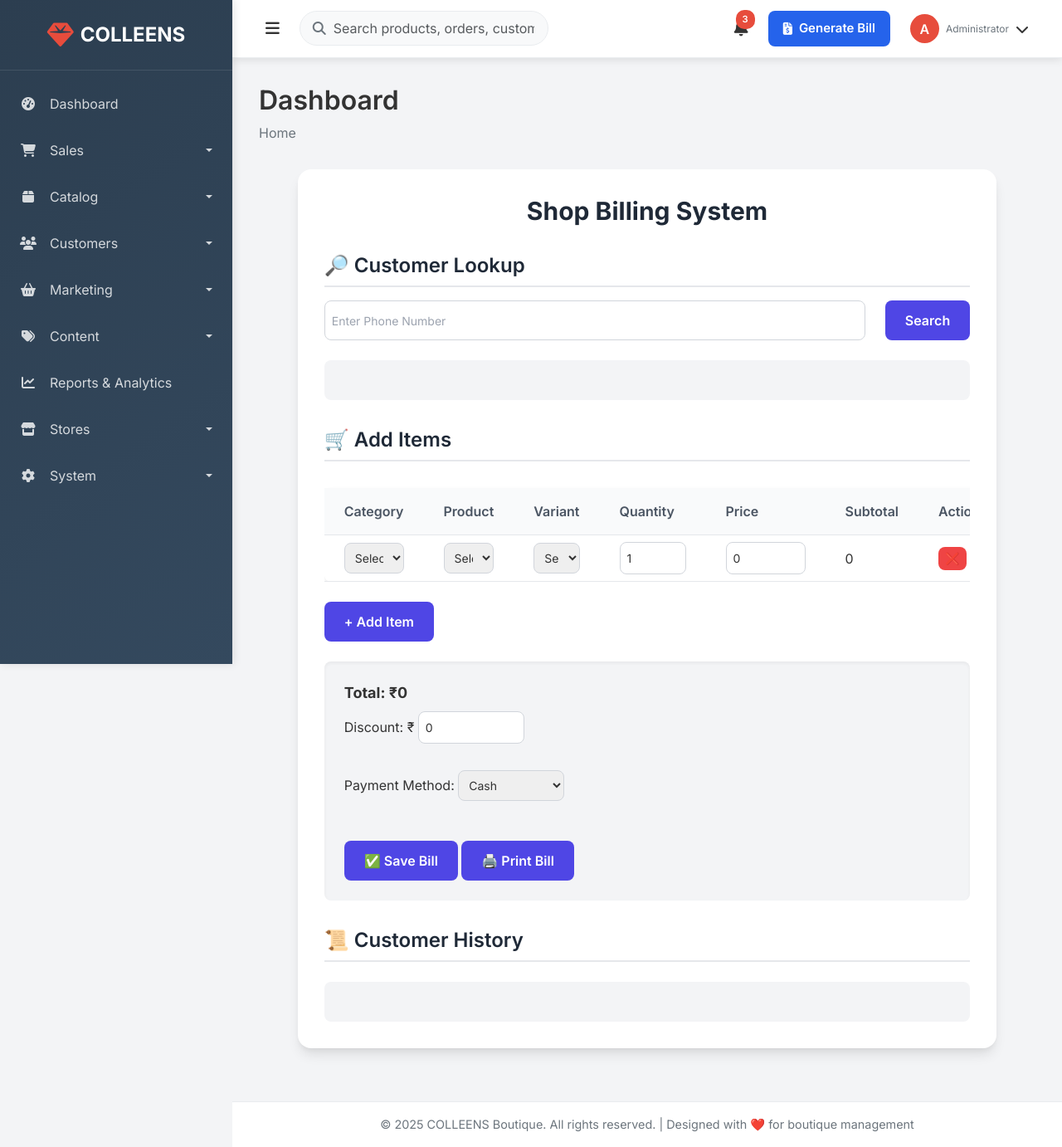
After one commit to swadiq6667/colliques-website, a Django app: page /billing in a window 1280 px wide. The commit adds this page. Shown: the whole page at 83% size. Run offline with Django 5.2, Linux system fonts and the light colour scheme; tables that the repository leaves empty hold one stand-in row (values such as "Sample post"); some libraries are stand-ins or nearby versions.

Commit message:
Describe your changes here

```diff
--- a/shop/urls.py
+++ b/shop/urls.py
@@ -1,14 +1,21 @@
 from django.urls import path
-from shop.views.home import IndexView, AddressView, AddAddressView # import your view file # import your view file
+from shop.views.home import IndexView, AddressView, AddAddressView
+from shop.views.bill import (
+    customer_lookup, create_bill, customer_history, billing_page,
+    category_list, product_list, variant_list  # ✅ import API views
+)
 
 urlpatterns = [
     path('', IndexView, name='Home'),
     path('Address', AddressView, name='Address'),
     path('add_address', AddAddressView, name='AddAddress'),
+    path('customer_lookup', customer_lookup, name='customer_lookup'),
+    path('create_bill', create_bill, name='create_bill'),
+    path('customer_history/<int:customer_id>', customer_history, name='customer_history'),
+    path('billing', billing_page, name='billing'),
 
-
-
-
-
-
+    # API URLs
+    path("api/categories/", category_list, name="api_categories"),
+    path("api/products/", product_list, name="api_products"),
+    path("api/variants/", variant_list, name="api_variants"),
 ]
--- /dev/null
+++ b/shop/views/bill.py
@@ -0,0 +1,136 @@
+from django.shortcuts import render, get_object_or_404
+from django.http import JsonResponse
+from shop.models import CustomerProfile, Bill, BillItem, Product, ProductVariant
+
+def billing_page(request):
+    return render(request, "bill.html")
+
+def customer_lookup(request):
+    phone = request.GET.get("phone")
+    if not phone:
+        return JsonResponse({"error": "Phone number required"}, status=400)
+
+    try:
+        customer = CustomerProfile.objects.get(phone_number=phone)
+        return JsonResponse({
+            "exists": True,
+            "name": customer.customer_name,
+            "email": customer.customer_email,
+            "id": customer.id
+        })
+    except CustomerProfile.DoesNotExist:
+        return JsonResponse({"exists": False})
+
+
+from django.views.decorators.csrf import csrf_exempt
+from django.db import transaction
+import json
+
+@csrf_exempt
+@transaction.atomic
+def create_bill(request):
+    if request.method != "POST":
+        return JsonResponse({"error": "Only POST allowed"}, status=405)
+
+    try:
+        data = json.loads(request.body)
+    except json.JSONDecodeError:
+        return JsonResponse({"error": "Invalid JSON"}, status=400)
+
+    customer_id = data.get("customer_id")
+    if not customer_id:
+        return JsonResponse({"error": "Customer ID required"}, status=400)
+
+    customer = get_object_or_404(CustomerProfile, id=customer_id)
+
+    items = data.get("items", [])
+    if not items:
+        return JsonResponse({"error": "No items provided"}, status=400)
+
+    bill = Bill.objects.create(customer=customer, total_amount=0, payment_method=data.get("payment_method", "cash"))
+
+    total = 0
+    for item in items:
+        product = get_object_or_404(Product, id=item.get("product_id"))
+        variant = None
+        if item.get("variant_id"):
+            variant = get_object_or_404(ProductVariant, id=item["variant_id"])
+            if variant.stock < int(item["quantity"]):
+                return JsonResponse({"error": f"Insufficient stock for {variant}"}, status=400)
+
+        qty = int(item["quantity"])
+        price = float(item["price"])
+        subtotal = qty * price
+
+        BillItem.objects.create(bill=bill, product=product, variant=variant, quantity=qty, price=price)
+
+        total += subtotal
+        if variant:
+            variant.stock -= qty
+            variant.save()
+
+    discount = float(data.get("discount", 0))
+    bill.total_amount = max(total - discount, 0)
+    bill.save()
+
+    return JsonResponse({
+        "bill_id": bill.id,
+        "customer": bill.customer.customer_name,
+        "total_amount": bill.total_amount,
+        "items": bill.items.count()
+    })
+
+
+def customer_history(request, customer_id):
+    customer = get_object_or_404(CustomerProfile, id=customer_id)
+    bills = customer.bills.all().order_by("-date")
+
+    history = []
+    total_spent = 0
+    for bill in bills:
+        items = [
+            {
+                "product": item.product.name,
+                "variant": f"{item.variant.color}, {item.variant.size}" if item.variant else None,
+                "quantity": item.quantity,
+                "price": float(item.price),
+                "subtotal": float(item.subtotal)
+            }
+            for item in bill.items.all()
+        ]
+        total_spent += float(bill.total_amount)
+
+        history.append({
+            "bill_id": bill.id,
+            "date": bill.date.strftime("%Y-%m-%d %H:%M"),
+            "total": float(bill.total_amount),
+            "items": items
+        })
+
+    return JsonResponse({
+        "customer": customer.customer_name,
+        "phone": customer.phone_number,
+        "total_spent": total_spent,
+        "total_visits": bills.count(),
+        "bills": history
+    })
+
+# API: Get all categories
+def category_list(request):
+    from shop.models import Category
+    categories = Category.objects.all().values("id", "name")
+    return JsonResponse(list(categories), safe=False)
+
+# API: Get products filtered by category
+def product_list(request):
+    from shop.models import Product
+    category_id = request.GET.get("category")
+    products = Product.objects.filter(category_id=category_id).values("id", "name")
+    return JsonResponse(list(products), safe=False)
+
+# API: Get variants filtered by product
+def variant_list(request):
+    from shop.models import ProductVariant
+    product_id = request.GET.get("product")
+    variants = ProductVariant.objects.filter(product_id=product_id).values("id", "color", "size", "price")
+    return JsonResponse(list(variants), safe=False)
--- a/templates/base.html
+++ b/templates/base.html
@@ -218,7 +218,25 @@
             border-radius: 50%;
             transition: background-color 0.3s ease;
         }
-
+        .bill-btn {
+            background: #2563eb;
+            color: white;
+            text-decoration: none; /* remove underline */
+            border: none;
+            padding: 10px 18px;
+            border-radius: 8px;
+            font-size: 15px;
+            font-weight: 600;
+            cursor: pointer;
+            display: inline-flex;
+            align-items: center;
+            gap: 8px;
+            transition: 0.3s ease;
+        }
+        .bill-btn:hover {
+            background: #1e40af;
+            transform: scale(1.05);
+        }
         .notification-btn:hover {
             background-color: #f8f9fa;
         }
@@ -489,6 +507,7 @@
         </ul>
     </nav>
 
+
     <!-- Top Navbar -->
     <header class="top-navbar">
         <div class="navbar-left">
@@ -507,6 +526,10 @@
                 <i class="fas fa-bell"></i>
                 <span class="notification-badge">3</span>
             </button>
+
+            <a href="{% url 'billing' %}" class="bill-btn">
+                <i class="fas fa-file-invoice-dollar"></i> Generate Bill
+              </a>
 
             <div class="user-dropdown">
                 <div class="user-info" data-bs-toggle="dropdown">
--- /dev/null
+++ b/templates/bill.html
@@ -0,0 +1,449 @@
+{% extends 'base.html' %}
+{% block content %}
+<!DOCTYPE html>
+<html lang="en">
+<head>
+    <meta charset="UTF-8">
+    <meta name="viewport" content="width=device-width, initial-scale=1.0">
+    <title>Shop Billing</title>
+    <!-- Tailwind CSS CDN -->
+    <script src="https://cdn.tailwindcss.com"></script>
+    <style>
+        @import url('https://fonts.googleapis.com/css2?family=Inter:wght@400;500;600;700&display=swap');
+        body {
+            font-family: 'Inter', sans-serif;
+            background-color: #f3f4f6;
+        }
+        .container {
+            max-width: 90%;
+            margin: 2rem auto;
+            padding: 2rem;
+            background-color: #ffffff;
+            border-radius: 1rem;
+            box-shadow: 0 10px 15px -3px rgba(0, 0, 0, 0.1), 0 4px 6px -2px rgba(0, 0, 0, 0.05);
+        }
+        h2 {
+            font-weight: 600;
+            color: #1f2937;
+            margin-top: 2rem;
+            margin-bottom: 1rem;
+            border-bottom: 2px solid #e5e7eb;
+            padding-bottom: 0.5rem;
+        }
+        table {
+            width: 100%;
+            border-collapse: collapse;
+            margin-top: 1rem;
+        }
+        th, td {
+            padding: 0.75rem;
+            text-align: left;
+            border-bottom: 1px solid #e5e7eb;
+        }
+        th {
+            background-color: #f9fafb;
+            font-weight: 600;
+            color: #4b5563;
+        }
+        input, select {
+            border: 1px solid #d1d5db;
+            border-radius: 0.5rem;
+            padding: 0.5rem;
+            font-size: 0.875rem;
+            width: 100%;
+        }
+        button {
+            background-color: #4f46e5;
+            color: white;
+            padding: 0.75rem 1.5rem;
+            border-radius: 0.5rem;
+            font-weight: 600;
+            transition: background-color 0.3s;
+        }
+        button:hover {
+            background-color: #4338ca;
+        }
+        .remove-btn {
+            background-color: #ef4444;
+        }
+        .remove-btn:hover {
+            background-color: #dc2626;
+        }
+        /* Style for the custom alert message */
+        .custom-alert {
+            position: fixed;
+            top: 1rem;
+            right: 1rem;
+            background-color: #4f46e5;
+            color: white;
+            padding: 1rem 1.5rem;
+            border-radius: 0.5rem;
+            box-shadow: 0 4px 6px rgba(0, 0, 0, 0.1);
+            z-index: 1000;
+            animation: fadeInOut 4s forwards;
+        }
+        @keyframes fadeInOut {
+            0% { opacity: 0; transform: translateY(-20px); }
+            10% { opacity: 1; transform: translateY(0); }
+            90% { opacity: 1; transform: translateY(0); }
+            100% { opacity: 0; transform: translateY(-20px); }
+        }
+
+        /* Print-specific styles */
+        @media print {
+            body > *:not(.print-container) {
+                display: none;
+            }
+            .print-container {
+                display: block;
+                margin: 0;
+                padding: 0;
+            }
+        }
+    </style>
+</head>
+<body>
+
+<div class="container">
+    <h1 class="text-3xl font-bold text-center text-gray-800 mb-6">Shop Billing System</h1>
+
+    <!-- Custom Alert Message Display -->
+    <div id="custom-alert" class="hidden"></div>
+
+    <!-- 🔎 Customer Lookup -->
+    <h2 class="text-2xl">🔎 Customer Lookup</h2>
+    <div class="flex flex-col sm:flex-row gap-4 mb-4">
+        <input type="text" id="phone" placeholder="Enter Phone Number" class="flex-grow">
+        <button onclick="lookupCustomer()" class="w-full sm:w-auto">Search</button>
+    </div>
+    <div id="customerInfo" class="p-4 bg-gray-100 rounded-lg text-gray-700"></div>
+
+    <!-- 🛒 Add Items -->
+    <h2 class="text-2xl">🛒 Add Items</h2>
+    <div class="overflow-x-auto">
+        <table id="itemsTable" class="min-w-full bg-white shadow-sm rounded-lg">
+            <thead>
+                <tr>
+                    <th class="py-3 px-4">Category</th>
+                    <th class="py-3 px-4">Product</th>
+                    <th class="py-3 px-4">Variant</th>
+                    <th class="py-3 px-4">Quantity</th>
+                    <th class="py-3 px-4">Price</th>
+                    <th class="py-3 px-4">Subtotal</th>
+                    <th class="py-3 px-4">Action</th>
+                </tr>
+            </thead>
+            <tbody></tbody>
+        </table>
+    </div>
+    <button onclick="addRow()" class="mt-4">+ Add Item</button>
+
+    <div class="mt-6 p-4 bg-gray-100 rounded-lg shadow-inner">
+        <h3 class="text-lg font-bold">Total: ₹<span id="totalAmount">0</span></h3>
+        <label class="block mt-2">
+            Discount: ₹
+            <input type="number" id="discount" value="0" step="0.01" onchange="updateTotal()" class="w-32">
+        </label>
+        <br>
+        <label class="block mt-2">
+            Payment Method:
+            <select id="paymentMethod" class="w-32">
+                <option value="cash">Cash</option>
+                <option value="upi">UPI</option>
+                <option value="card">Card</option>
+            </select>
+        </label>
+        <br>
+        <button onclick="submitBill()" class="mt-4">✅ Save Bill</button>
+        <button onclick="printBill()" class="mt-4">🖨️ Print Bill</button>
+    </div>
+
+    <!-- 📜 Customer History -->
+    <h2 class="text-2xl">📜 Customer History</h2>
+    <div id="history" class="mt-4 p-4 bg-gray-100 rounded-lg text-gray-700"></div>
+</div>
+
+<script>
+    let customerId = null;
+
+    // Helper function to show a custom message instead of alert()
+    function showMessage(message) {
+        const alertDiv = document.getElementById("custom-alert");
+        alertDiv.innerText = message;
+        alertDiv.classList.remove("hidden");
+        setTimeout(() => {
+            alertDiv.classList.add("hidden");
+        }, 3000);
+    }
+
+    // 1️⃣ Lookup Customer
+    function lookupCustomer() {
+        const phone = document.getElementById("phone").value;
+        fetch(window.location.origin + `/customer-lookup/?phone=${phone}`)
+            .then(res => res.json())
+            .then(data => {
+                const customerInfoDiv = document.getElementById("customerInfo");
+                if (data.exists) {
+                    customerId = data.id;
+                    customerInfoDiv.innerHTML =
+                        `Customer Found: <b>${data.name}</b> (${data.email || "No Email"})`;
+                    loadHistory();
+                } else {
+                    customerId = null;
+                    customerInfoDiv.innerHTML =
+                        "❌ No customer found. Please register manually.";
+                    document.getElementById("history").innerHTML = "";
+                }
+            });
+    }
+
+    // 2️⃣ Add new item row
+    function addRow() {
+        const table = document.querySelector("#itemsTable tbody");
+        const row = table.insertRow();
+        row.innerHTML = `
+            <td class="py-2 px-4">
+                <select class="category" onchange="loadProducts(this)">
+                    <option value="">Select Category</option>
+                </select>
+            </td>
+            <td class="py-2 px-4">
+                <select class="product" onchange="loadVariants(this)">
+                    <option value="">Select Product</option>
+                </select>
+            </td>
+            <td class="py-2 px-4">
+                <select class="variant" onchange="updatePrice(this)">
+                    <option value="">Select Variant</option>
+                </select>
+            </td>
+            <td class="py-2 px-4"><input type="number" value="1" onchange="updateTotal()" class="w-20"></td>
+            <td class="py-2 px-4"><input type="number" value="0" step="0.01" onchange="updateTotal()" class="w-24"></td>
+            <td class="subtotal py-2 px-4">0</td>
+            <td class="py-2 px-4"><button onclick="removeRow(this)" class="remove-btn text-sm px-2 py-1">❌</button></td>
+        `;
+
+        // Load categories via API
+        fetch(window.location.origin + "/api/categories/")
+            .then(res => res.json())
+            .then(data => {
+                const categorySelect = row.querySelector(".category");
+                data.forEach(cat => {
+                    categorySelect.innerHTML += `<option value="${cat.id}">${cat.name}</option>`;
+                });
+            });
+    }
+
+    // 3️⃣ Load products for selected category
+    function loadProducts(select) {
+        const categoryId = select.value;
+        const row = select.closest("tr");
+        const productSelect = row.querySelector(".product");
+        const variantSelect = row.querySelector(".variant");
+
+        productSelect.innerHTML = `<option value="">Select Product</option>`;
+        variantSelect.innerHTML = `<option value="">Select Variant</option>`;
+
+        if (!categoryId) return;
+
+        fetch(window.location.origin + `/api/products/?category=${categoryId}`)
+            .then(res => res.json())
+            .then(data => {
+                data.forEach(prod => {
+                    productSelect.innerHTML += `<option value="${prod.id}">${prod.name}</option>`;
+                });
+            });
+    }
+
+    // 4️⃣ Load variants for selected product
+    function loadVariants(select) {
+        const productId = select.value;
+        const row = select.closest("tr");
+        const variantSelect = row.querySelector(".variant");
+
+        variantSelect.innerHTML = `<option value="">Select Variant</option>`;
+
+        if (!productId) return;
+
+        fetch(window.location.origin + `/api/variants/?product=${productId}`)
+            .then(res => res.json())
+            .then(data => {
+                data.forEach(variant => {
+                    variantSelect.innerHTML += `<option value="${variant.id}" data-price="${variant.price}">${variant.color} - ${variant.size} (₹${variant.price})</option>`;
+                });
+            });
+    }
+
+    // 5️⃣ Auto-fill price when variant selected
+    function updatePrice(variantSelect) {
+        const row = variantSelect.closest("tr");
+        const priceInput = row.cells[4].children[0]; // price column
+        const selectedOption = variantSelect.selectedOptions[0];
+        priceInput.value = selectedOption.dataset.price || 0;
+        updateTotal();
+    }
+
+    // 6️⃣ Remove row
+    function removeRow(btn) {
+        btn.parentNode.parentNode.remove();
+        updateTotal();
+    }
+
+    // 7️⃣ Update total amount
+    function updateTotal() {
+        let total = 0;
+        document.querySelectorAll("#itemsTable tbody tr").forEach(row => {
+            const qty = parseInt(row.cells[3].children[0].value) || 0;
+            const price = parseFloat(row.cells[4].children[0].value) || 0;
+            const subtotal = qty * price;
+            row.querySelector(".subtotal").innerText = subtotal;
+            total += subtotal;
+        });
+
+        const discount = parseFloat(document.getElementById("discount").value) || 0;
+        total -= discount; // subtract discount
+        if (total < 0) total = 0; // prevent negative total
+        document.getElementById("totalAmount").innerText = total.toFixed(2);
+    }
+
+    // 8️⃣ Submit bill
+    function submitBill() {
+        if (!customerId) {
+            showMessage("Select a customer first!");
+            return;
+        }
+        let items = [];
+        document.querySelectorAll("#itemsTable tbody tr").forEach(row => {
+            const variantId = row.querySelector(".variant").value || null;
+            const productId = row.querySelector(".product").value;
+            const qty = row.cells[3].children[0].value;
+            const price = row.cells[4].children[0].value;
+
+            if (!productId || !qty || !price) return;
+
+            items.push({
+                product_id: productId,
+                variant_id: variantId,
+                quantity: qty,
+                price: price
+            });
+        });
+
+        if (items.length === 0) {
+            showMessage("Add at least one item to the bill!");
+            return;
+        }
+
+        const payload = {
+            customer_id: customerId,
+            payment_method: document.getElementById("paymentMethod").value,
+            discount: parseFloat(document.getElementById("discount").value) || 0,
+            items: items
+        };
+
+        fetch(window.location.origin + "/create-bill/", {
+            method: "POST",
+            headers: { "Content-Type": "application/json" },
+            body: JSON.stringify(payload)
+        })
+        .then(res => res.json())
+        .then(data => {
+            showMessage(`✅ Bill Saved! ID: ${data.bill_id} | Total: ₹${data.total_amount.toFixed(2)}`);
+            loadHistory();
+            document.querySelector("#itemsTable tbody").innerHTML = "";
+            document.getElementById("totalAmount").innerText = "0";
+            document.getElementById("discount").value = "0";
+        });
+    }
+
+    // 9️⃣ Load customer history
+    function loadHistory() {
+        fetch(window.location.origin + `/customer-history/${customerId}/`)
+            .then(res => res.json())
+            .then(data => {
+                let html = `
+                    <p class="font-bold">Total Visits: <span class="font-normal">${data.total_visits}</span></p>
+                    <p class="font-bold">Total Spent: <span class="font-normal">₹${data.total_spent.toFixed(2)}</span></p>
+                    <h4 class="font-bold mt-4">Recent Bills:</h4>
+                    <ul class="list-disc list-inside">
+                `;
+                data.bills.forEach(bill => {
+                    html += `
+                        <li class="mt-2">
+                            Bill #${bill.bill_id} | Date: ${bill.date} | Total: ₹${bill.total.toFixed(2)}
+                            <ul class="list-circle list-inside ml-4">
+                                ${bill.items.map(i => `<li>${i.product} (${i.quantity} × ₹${parseFloat(i.price).toFixed(2)})</li>`).join("")}
+                            </ul>
+                        </li>
+                    `;
+                });
+                html += "</ul>";
+                document.getElementById("history").innerHTML = html;
+            });
+    }
+
+    // 🔟 Print the bill
+    function printBill() {
+      // Get bill details
+      const totalAmount = document.getElementById('totalAmount').innerText;
+      const discount = document.getElementById('discount').value;
+      const paymentMethod = document.getElementById('paymentMethod').value;
+
+      const items = [];
+      document.querySelectorAll("#itemsTable tbody tr").forEach(row => {
+        const product = row.querySelector(".product option:checked").innerText;
+        const variant = row.querySelector(".variant option:checked").innerText;
+        const qty = row.cells[3].children[0].value;
+        const price = row.cells[4].children[0].value;
+        const subtotal = row.querySelector(".subtotal").innerText;
+        items.push({ product, variant, qty, price, subtotal });
+      });
+
+      // Create a new window for printing
+      const printWindow = window.open('', '', 'height=600,width=800');
+      printWindow.document.write('<html><head><title>Bill Receipt</title>');
+      printWindow.document.write('<style>');
+      printWindow.document.write(`
+        body { font-family: 'Inter', sans-serif; font-size: 12px; line-height: 1.5; padding: 20px; }
+        .receipt { width: 300px; margin: 0 auto; border: 1px dashed #333; padding: 15px; }
+        .header { text-align: center; margin-bottom: 10px; }
+        .item-table { width: 100%; border-collapse: collapse; margin-top: 10px; }
+        .item-table th, .item-table td { border-bottom: 1px solid #ccc; padding: 5px; text-align: left; }
+        .totals { margin-top: 10px; text-align: right; }
+        .totals div { padding: 3px 0; }
+        .footer { text-align: center; margin-top: 20px; font-style: italic; }
+      `);
+      printWindow.document.write('</style></head><body>');
+      printWindow.document.write('<div class="receipt">');
+      printWindow.document.write('<div class="header"><h3>COLLEENS Boutique</h3><p>Near Appas Theatre, West Nada, Guruvayoor, Thrissur, Kerala 680101</p><p>Date: ' + new Date().toLocaleDateString() + '</p></div>');
+
+      printWindow.document.write('<table class="item-table">');
+      printWindow.document.write('<thead><tr><th>Item</th><th>Qty</th><th>Price</th><th>Subtotal</th></tr></thead>');
+      printWindow.document.write('<tbody>');
+      items.forEach(item => {
+        printWindow.document.write(`<tr><td>${item.product}</td><td>${item.qty}</td><td>₹${parseFloat(item.price).toFixed(2)}</td><td>₹${parseFloat(item.subtotal).toFixed(2)}</td></tr>`);
+      });
+      printWindow.document.write('</tbody></table>');
+
+      printWindow.document.write('<div class="totals">');
+      printWindow.document.write(`<div><strong>Total:</strong> ₹${totalAmount}</div>`);
+      printWindow.document.write(`<div><strong>Discount:</strong> ₹${parseFloat(discount).toFixed(2)}</div>`);
+      printWindow.document.write(`<div><strong>Payment Method:</strong> ${paymentMethod}</div>`);
+      printWindow.document.write('</div>');
+
+      printWindow.document.write('<div class="footer"><p>Thank you for your business!</p></div>');
+      printWindow.document.write('</div>');
+      printWindow.document.write('</body></html>');
+
+      printWindow.document.close();
+      printWindow.focus();
+      printWindow.print();
+    }
+
+
+    window.onload = addRow; // Add the first row on page load
+</script>
+
+</body>
+</html>
+{% endblock %}
--- a/templates/index.html
+++ b/templates/index.html
@@ -62,4 +62,6 @@
     <div class="chart-container">
         </div>
 </div>
+
+
 {% endblock %}
```
Also changed, not shown: shop/models.py (+28 -0 lines), db.sqlite3, shop/migrations/0003_address_address_type_bill_billitem.py (added).
